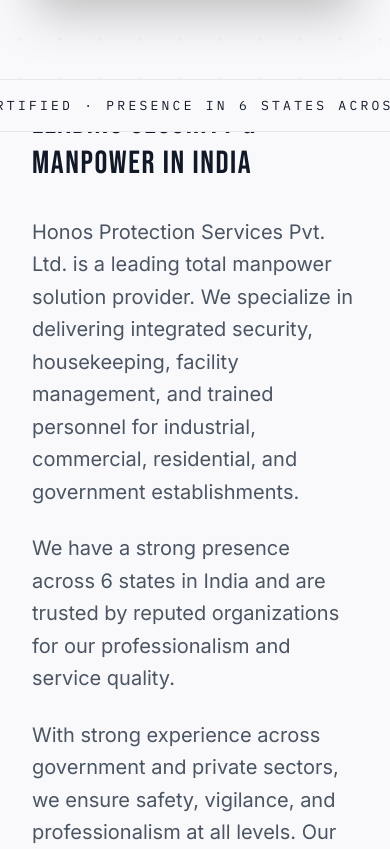
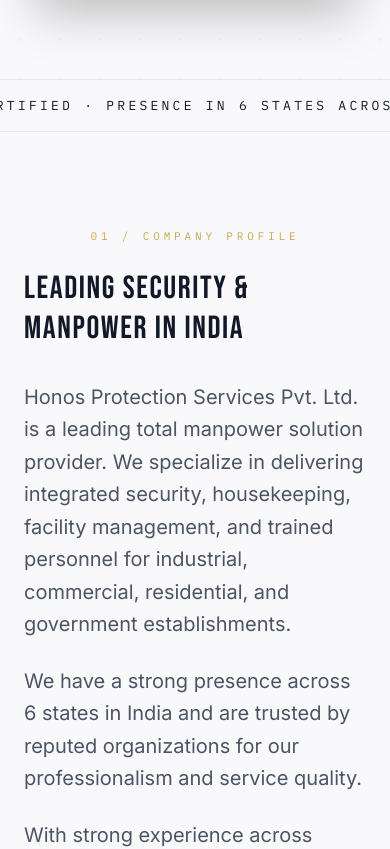
Before and after one commit to shivansh-121/Honos_Webstie, a Next.js app: page / in a window 390 px wide. Shown: the part 1461-2310 px from the top of the page. Built offline with nearby package versions, Linux system fonts and the light colour scheme.

Commit message:
fix: disable horizontal scroll pin on mobile for about section to prevent blank space

```diff
--- a/components/sections/About.tsx
+++ b/components/sections/About.tsx
@@ -1,6 +1,6 @@
 'use client';
 
-import { useEffect, useRef, useState } from 'react';
+import { useEffect, useRef } from 'react';
 import gsap from 'gsap';
 import { ScrollTrigger } from 'gsap/ScrollTrigger';
 import { SectionLabel } from '@/components/ui/SectionLabel';
@@ -17,19 +17,22 @@
     const track = trackRef.current;
     if (!section || !track) return;
 
-    const totalWidth = track.scrollWidth - window.innerWidth;
+    const ctx = gsap.context(() => {
+      const mm = gsap.matchMedia();
 
-    const ctx = gsap.context(() => {
+      mm.add("(min-width: 1024px)", () => {
         gsap.to(track, {
-        x: () => -totalWidth,
+          x: () => -(track.scrollWidth - window.innerWidth),
           ease: 'none',
           scrollTrigger: {
             trigger: section,
             pin: true,
             scrub: 1,
-          end: () => `+=${totalWidth}`,
+            end: () => `+=${track.scrollWidth - window.innerWidth}`,
+            invalidateOnRefresh: true,
             anticipatePin: 1,
           },
+        });
       });
     }, section);
 
@@ -43,8 +46,8 @@
       className="relative overflow-hidden bg-void"
       aria-labelledby="about-heading"
     >
-      <div ref={trackRef} className="flex h-screen w-max items-stretch">
-        <article className="about-panel flex h-full w-screen shrink-0 flex-col lg:flex-row items-center justify-center gap-12 px-8 lg:px-20">
+      <div ref={trackRef} className="flex flex-col lg:flex-row lg:h-screen lg:w-max items-stretch">
+        <article className="about-panel flex lg:h-full w-full lg:w-screen shrink-0 flex-col lg:flex-row items-center justify-center gap-12 px-6 py-24 lg:py-0 lg:px-20">
           <div className="flex-1 max-w-3xl">
             <SectionLabel className="mb-6">01 / Company Profile</SectionLabel>
             <h2
@@ -103,7 +106,7 @@
           </div>
         </article>
 
-        <article className="about-panel flex h-full w-screen shrink-0 flex-col items-center justify-center text-center px-8 lg:px-20">
+        <article className="about-panel flex lg:h-full w-full lg:w-screen shrink-0 flex-col items-center justify-center text-center px-6 py-24 lg:py-0 lg:px-20">
           <SectionLabel className="mb-6 justify-center">02 / Why Choose Us</SectionLabel>
           <h2 className="mb-10 font-display text-4xl uppercase tracking-wider text-honos-white md:text-5xl">
             Why Choose Honos
@@ -122,8 +125,6 @@
             ))}
           </ul>
         </article>
-
-
       </div>
     </section>
   );
```
Lines whose indentation alone changed are shown as unchanged.
